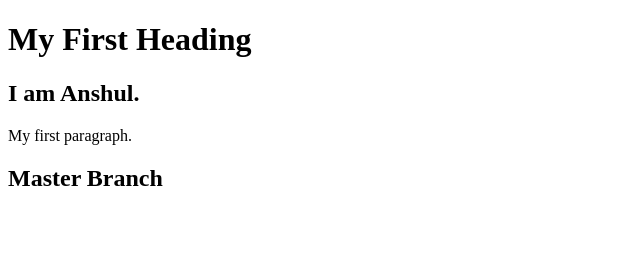
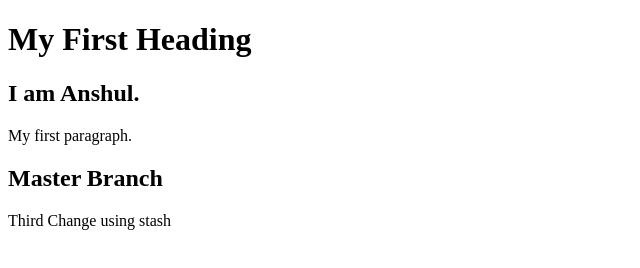
Before and after one commit to anshulnew19-java/Git-Learning, a plain HTML site: page index.html in a window 1280 px wide. Shown: the whole page, without its empty margins (0-640 px from the left). Drawn offline with Linux system fonts and the light colour scheme.

Commit message:
commit first stash changes

```diff
--- a/index.html
+++ b/index.html
@@ -7,5 +7,6 @@
 <h2>I am Anshul.</h2>
 <p>My first paragraph.</p>
 <h2>Master Branch</h2>
+<p>Third Change using stash</p>
 </body>
 </html>
```
